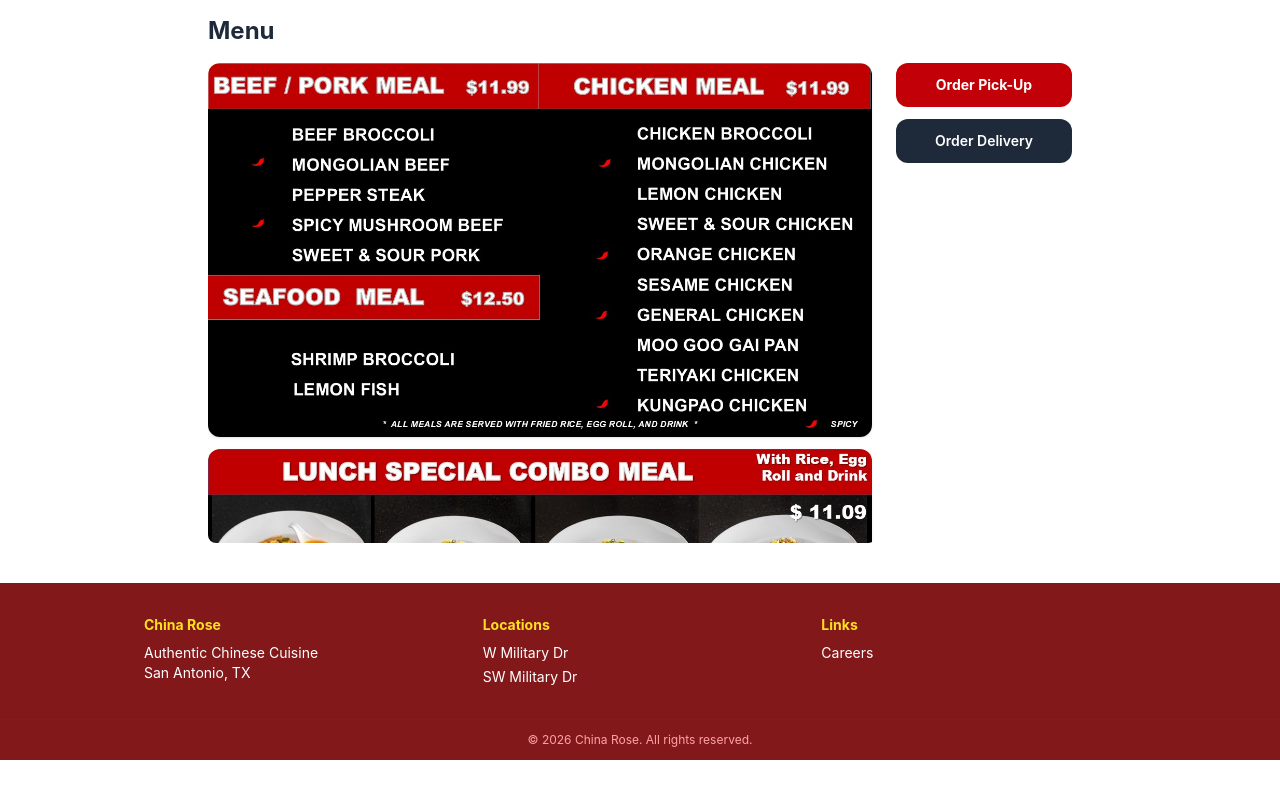
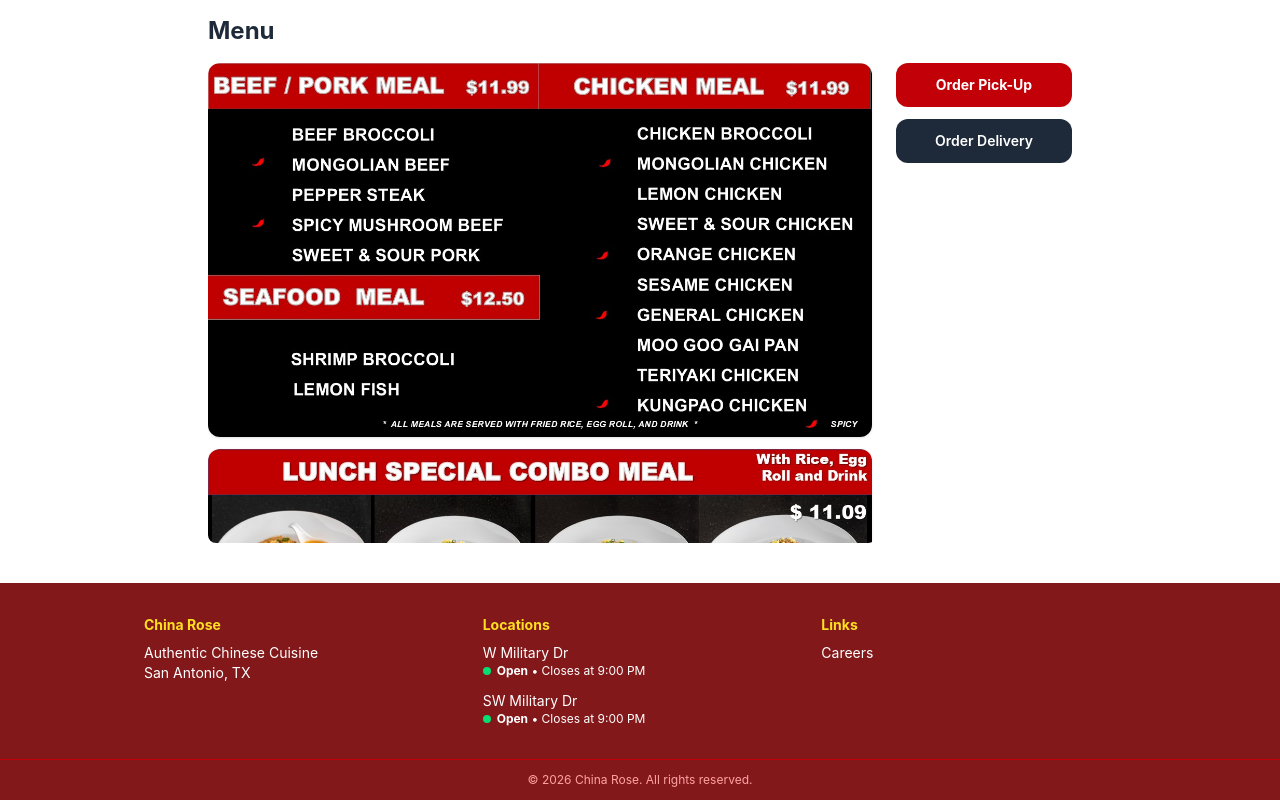
Before and after one commit to marcopolocheung/CR-Website, a Next.js app: page /locations/w-military in a window 1280 px wide. Shown: the part 501-1301 px from the top of the page. Before the commit the page ends 1261 px from the top, so only its background shows below. Built offline with nearby package versions, Linux system fonts and the light colour scheme.

Commit message:
add active status

```diff
--- a/src/components/Footer.tsx
+++ b/src/components/Footer.tsx
@@ -1,4 +1,5 @@
 import Link from 'next/link'
+import LocationOpenStatus from './LocationOpenStatus'
 
 export default function Footer() {
   return (
@@ -11,9 +12,19 @@
         </div>
         <div>
           <h3 className="font-bold text-yellow-300 mb-2">Locations</h3>
-          <ul className="space-y-1">
-            <li><Link href="/locations/w-military" className="hover:text-yellow-300 transition-colors">W Military Dr</Link></li>
-            <li><Link href="/locations/sw-military" className="hover:text-yellow-300 transition-colors">SW Military Dr</Link></li>
+          <ul className="space-y-3">
+            <li>
+              <Link href="/locations/w-military" className="inline-flex flex-col hover:text-yellow-300 transition-colors">
+                <span>W Military Dr</span>
+                <LocationOpenStatus />
+              </Link>
+            </li>
+            <li>
+              <Link href="/locations/sw-military" className="inline-flex flex-col hover:text-yellow-300 transition-colors">
+                <span>SW Military Dr</span>
+                <LocationOpenStatus />
+              </Link>
+            </li>
           </ul>
         </div>
         <div>
--- /dev/null
+++ b/src/components/LocationOpenStatus.tsx
@@ -0,0 +1,129 @@
+'use client'
+
+import { useEffect, useState } from 'react'
+
+const TIME_ZONE = 'America/Chicago'
+const WEEKDAYS = ['Sun', 'Mon', 'Tue', 'Wed', 'Thu', 'Fri', 'Sat']
+const DAY_INDEX: Record<string, number> = {
+  Sun: 0,
+  Mon: 1,
+  Tue: 2,
+  Wed: 3,
+  Thu: 4,
+  Fri: 5,
+  Sat: 6,
+}
+
+type Status = {
+  isOpen: boolean
+  label: string
+  detail: string
+}
+
+function hoursForDay() {
+  return {
+    open: 11 * 60,
+    close: 21 * 60,
+  }
+}
+
+function getSanAntonioTime(now: Date) {
+  const parts = new Intl.DateTimeFormat('en-US', {
+    timeZone: TIME_ZONE,
+    weekday: 'short',
+    hour: '2-digit',
+    minute: '2-digit',
+    hourCycle: 'h23',
+  }).formatToParts(now)
+
+  const weekday = parts.find(part => part.type === 'weekday')?.value ?? 'Sun'
+  const hour = Number(parts.find(part => part.type === 'hour')?.value ?? 0)
+  const minute = Number(parts.find(part => part.type === 'minute')?.value ?? 0)
+
+  return {
+    day: DAY_INDEX[weekday] ?? 0,
+    minuteOfDay: hour * 60 + minute,
+  }
+}
+
+function formatTime(minutes: number) {
+  const hour24 = Math.floor(minutes / 60)
+  const minute = minutes % 60
+  const period = hour24 >= 12 ? 'PM' : 'AM'
+  const hour12 = hour24 % 12 || 12
+
+  return `${hour12}:${String(minute).padStart(2, '0')} ${period}`
+}
+
+function formatOpenDay(currentDay: number, offset: number) {
+  if (offset === 0) return 'Today'
+  if (offset === 1) return 'Tomorrow'
+
+  return WEEKDAYS[(currentDay + offset) % 7]
+}
+
+function getLocationStatus(now: Date): Status {
+  const { day, minuteOfDay } = getSanAntonioTime(now)
+  const todayHours = hoursForDay()
+
+  if (minuteOfDay >= todayHours.open && minuteOfDay < todayHours.close) {
+    return {
+      isOpen: true,
+      label: 'Open',
+      detail: `Closes at ${formatTime(todayHours.close)}`,
+    }
+  }
+
+  for (let offset = minuteOfDay < todayHours.open ? 0 : 1; offset < 7; offset += 1) {
+    const { open } = hoursForDay()
+
+    return {
+      isOpen: false,
+      label: 'Closed',
+      detail: `Opens ${formatOpenDay(day, offset)} ${formatTime(open)}`,
+    }
+  }
+
+  return {
+    isOpen: false,
+    label: 'Closed',
+    detail: '',
+  }
+}
+
+export default function LocationOpenStatus() {
+  const [status, setStatus] = useState<Status | null>(null)
+
+  useEffect(() => {
+    const updateStatus = () => setStatus(getLocationStatus(new Date()))
+
+    updateStatus()
+    const interval = window.setInterval(updateStatus, 60 * 1000)
+
+    return () => window.clearInterval(interval)
+  }, [])
+
+  return (
+    <span className="flex items-center gap-1.5 text-xs" data-testid="open-status" aria-live="polite">
+      <span
+        aria-hidden="true"
+        className={`h-2 w-2 rounded-full ${status?.isOpen ? 'bg-green-400' : 'bg-red-300'}`}
+      />
+      <span>
+        {status ? (
+          <>
+            <strong data-testid="open-status-text">{status.label}</strong>
+            {status.detail && (
+              <>
+                <span aria-hidden="true"> &bull; </span>
+                {status.detail}
+              </>
+            )}
+          </>
+        ) : (
+          'Checking hours'
+        )}
+      </span>
+    </span>
+  )
+}
--- a/src/components/LocationPageContent.tsx
+++ b/src/components/LocationPageContent.tsx
@@ -39,9 +39,7 @@
           </div>
           <div>
             <h2 className="font-semibold text-gray-700 text-sm uppercase tracking-wide mb-1">Hours</h2>
-            <p className="text-gray-600 text-sm">Mon – Thu: 10:30 AM – 9:30 PM</p>
-            <p className="text-gray-600 text-sm">Fri – Sat: 10:30 AM – 10:00 PM</p>
-            <p className="text-gray-600 text-sm">Sunday: 11:00 AM – 9:30 PM</p>
+            <p className="text-gray-600 text-sm">Daily: 11:00 AM – 9:00 PM</p>
           </div>
         </div>
 
```
